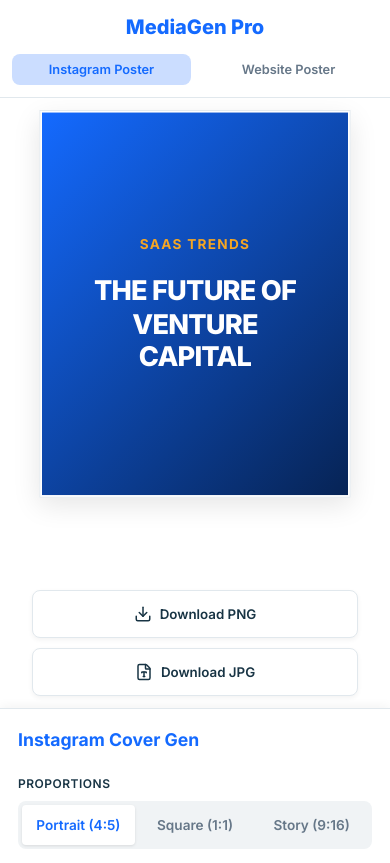
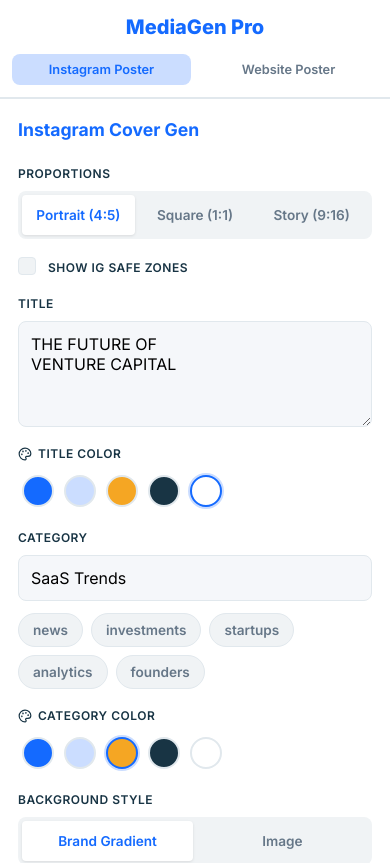
Before and after one commit to umedrahimoff/mediagenpro, a React (Vite) app: page / in a window 390 px wide. Shown: the top 863 px of the page. Built offline with nearby package versions, Linux system fonts and the light colour scheme.

Commit message:
Change mobile layout order: Sidebar/Editor first, then Preview/Download

```diff
--- a/src/App.css
+++ b/src/App.css
@@ -90,8 +90,8 @@
   }
 
   .app-body {
-    flex-direction: column-reverse;
-    /* Preview on top, Editor at bottom */
+    flex-direction: column;
+    /* Editor on top, Preview at bottom */
     height: auto;
     overflow: visible;
   }
```
